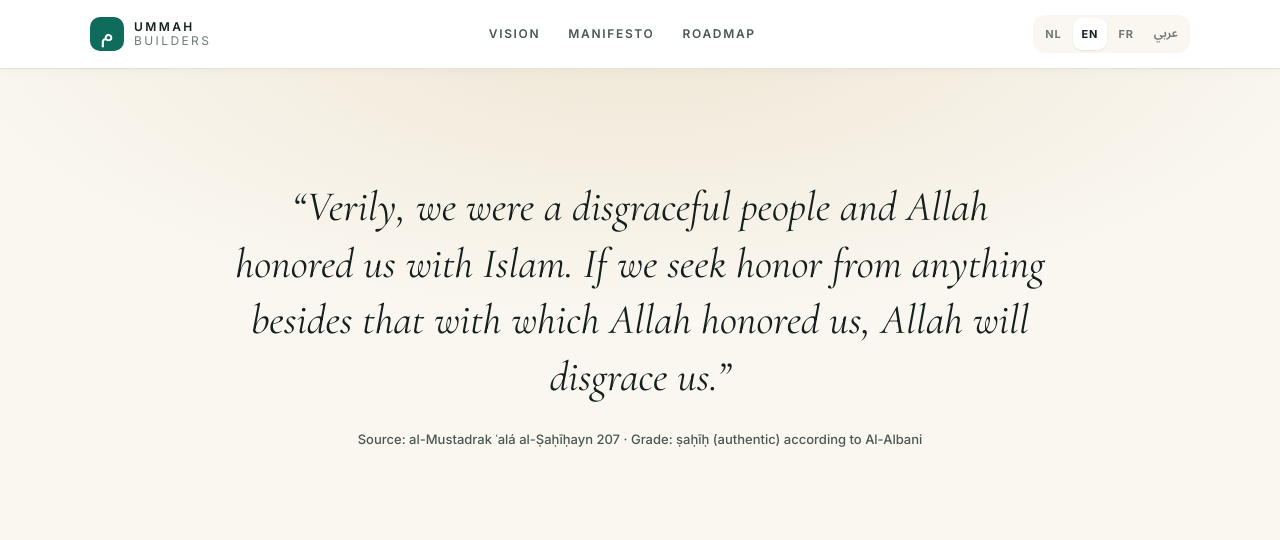
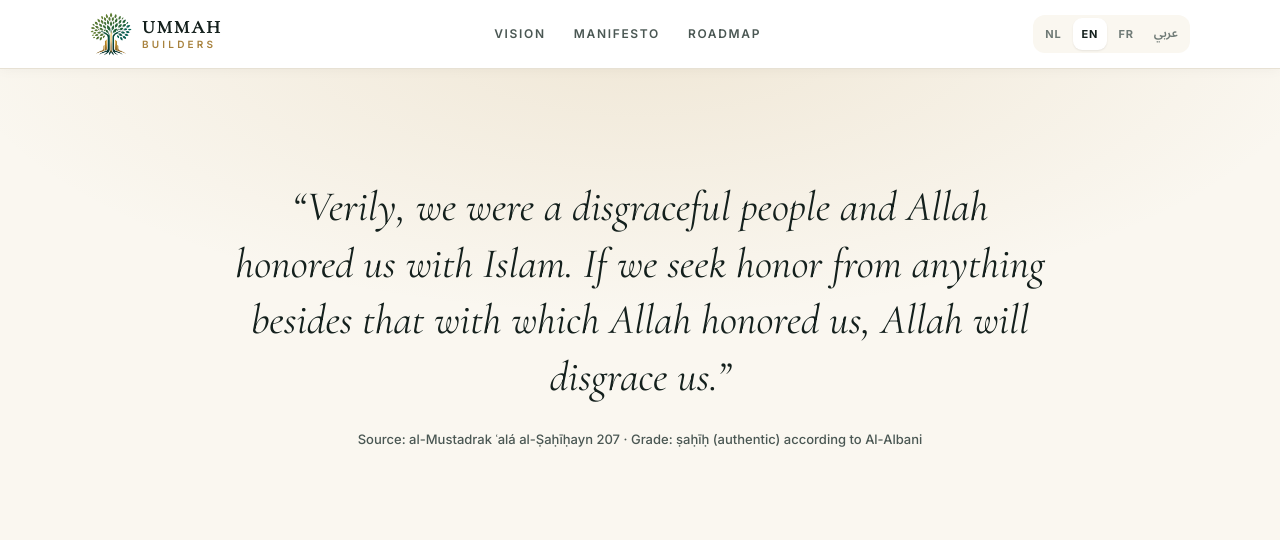
Before and after one commit to ayoubchr/ummahBuilders, a PHP site: page /site/index.html in a window 1280 px wide. Shown: the top 540 px of the page. Run offline with PHP 8.4, Linux system fonts and the light colour scheme.

Commit message:
Add logo and favicons to the one-pager
Tree mark with wordmark in the header, full logo with tagline in the
footer, favicon.ico/PNG sizes and apple-touch-icon cut from the
supplied logo with a transparent background.

Co-Authored-By: Claude Opus 5.5 <noreply@anthropic.com>

```diff
--- a/site/index.html
+++ b/site/index.html
@@ -5,7 +5,13 @@
 	<meta name="viewport" content="width=device-width, initial-scale=1">
 	<title data-i18n="metaTitle"></title>
 	<meta name="description" data-i18n-attr="content:metaDesc">
-	<link rel="icon" href="assets/favicon.svg" type="image/svg+xml">
+	<link rel="icon" href="assets/favicon.ico" sizes="any">
+	<link rel="icon" href="assets/favicon-32.png" type="image/png" sizes="32x32">
+	<link rel="icon" href="assets/favicon-192.png" type="image/png" sizes="192x192">
+	<link rel="apple-touch-icon" href="assets/apple-touch-icon.png">
+	<meta name="theme-color" content="#ffffff">
+	<meta property="og:title" content="Ummah Builders">
+	<meta property="og:image" content="assets/favicon-512.png">
 	<link rel="preconnect" href="https://fonts.googleapis.com">
 	<link rel="preconnect" href="https://fonts.gstatic.com" crossorigin>
 	<link rel="stylesheet" href="https://fonts.googleapis.com/css2?family=Cormorant+Garamond:ital,wght@0,400;0,500;1,400;1,500&family=Inter:wght@400;500;600;700&family=Noto+Naskh+Arabic:wght@400;500;600&family=Noto+Sans+Arabic:wght@400;500;600&display=swap">
@@ -17,7 +23,7 @@
 	<header class="header">
 		<div class="header__inner">
 			<a class="brand" href="#top" aria-label="Ummah Builders">
-				<span class="brand__mark" aria-hidden="true">م</span>
+				<img class="brand__logo" src="assets/logo-mark.png" width="160" height="164" alt="">
 				<span class="brand__name">Ummah<span>Builders</span></span>
 			</a>
 
@@ -206,9 +212,8 @@
 
 	<footer class="footer">
 		<div class="container footer__inner">
-			<a class="brand" href="#top">
-				<span class="brand__mark" aria-hidden="true">م</span>
-				<span class="brand__name">Ummah<span>Builders</span></span>
+			<a class="footer__logo" href="#top">
+				<img src="assets/logo.png" width="440" height="522" loading="lazy" alt="Ummah Builders — Rooted in Revelation. Growing the Future">
 			</a>
 			<p>&copy; <span id="year"></span> Ummah Builders</p>
 		</div>
--- a/site/styles.css
+++ b/site/styles.css
@@ -122,25 +122,25 @@ a { color: var(--teal); }
 }
 
 .brand { display: flex; align-items: center; gap: 10px; color: var(--ink); text-decoration: none; }
-.brand__mark {
-	width: 34px;
-	height: 34px;
-	border-radius: 10px;
-	background: var(--teal);
-	color: #fff;
-	display: grid;
-	place-items: center;
+.brand__logo { width: 42px; height: auto; }
+.brand__name {
 	font-family: var(--serif);
-	font-size: 22px;
+	font-size: 18px;
+	font-weight: 600;
+	letter-spacing: 0.12em;
+	text-transform: uppercase;
+	line-height: 1;
+	color: var(--ink);
 }
-.brand__name {
-	font-size: 12px;
+.brand__name span {
+	display: block;
+	margin-top: 3px;
+	font-family: var(--sans);
+	font-size: 10px;
 	font-weight: 600;
-	letter-spacing: 0.2em;
-	text-transform: uppercase;
-	line-height: 1.2;
+	letter-spacing: 0.32em;
+	color: var(--gold);
 }
-.brand__name span { display: block; font-weight: 400; color: var(--muted); }
 
 .nav { display: flex; gap: 28px; }
 .nav a {
@@ -376,8 +376,9 @@ a { color: var(--teal); }
 @media (max-width: 900px) { .closing { padding: 28px; } }
 
 /* ---------- Footer ---------- */
-.footer { background: var(--white); border-top: 1px solid var(--line); padding-block: 40px; }
-.footer__inner { display: flex; flex-wrap: wrap; align-items: center; justify-content: space-between; gap: 16px; font-size: 13px; color: var(--muted); }
+.footer { background: var(--white); border-top: 1px solid var(--line); padding-block: 56px 40px; }
+.footer__inner { display: flex; flex-direction: column; align-items: center; gap: 18px; font-size: 13px; color: var(--muted); text-align: center; }
+.footer__logo img { width: 200px; height: auto; }
 
 /* ---------- Arabic / RTL ---------- */
 /* Letter-spacing, uppercase and italics break or distort Arabic script. */
```
Also changed, not shown: site/README.md, site/assets/apple-touch-icon.png (added), site/assets/favicon-192.png (added), site/assets/favicon-32.png (added), site/assets/favicon-512.png (added), site/assets/favicon.ico (added), site/assets/favicon.svg (deleted), site/assets/logo-mark.png (added), site/assets/logo.png (added).
